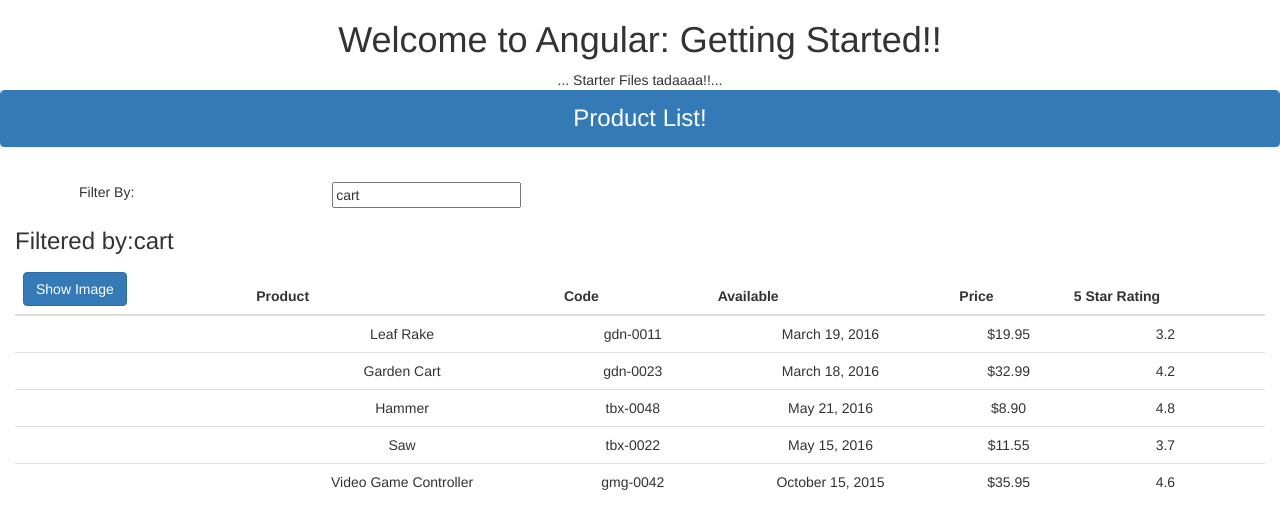
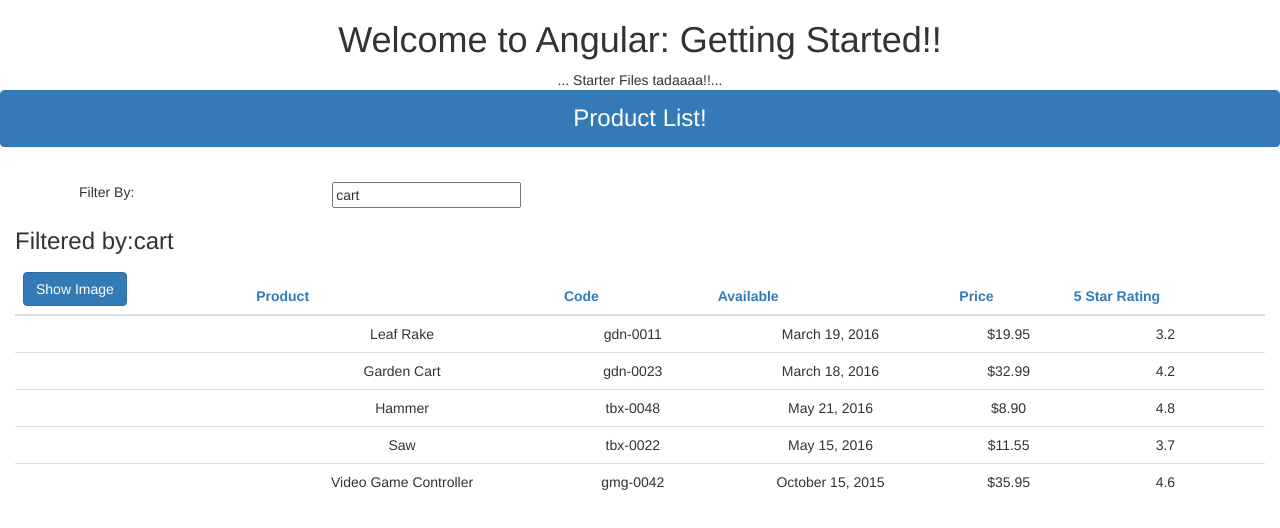
Before and after one commit to prasannalakshmiy/APM-Start, an Angular app: page / in a window 1280 px wide. Shown: the top 528 px of the page. Built offline with nearby package versions, Linux system fonts and the light colour scheme.

Commit message:
style component, product-list.component.css

```diff
--- /dev/null
+++ b/src/app/products/product-list.component.css
@@ -0,0 +1,3 @@
+thead {
+    color :#337AB7;
+}
--- a/src/app/products/product-list.component.html
+++ b/src/app/products/product-list.component.html
@@ -29,6 +29,7 @@
                 <th>Available</th>
                 <th>Price</th>
                 <th>5 Star Rating</th>
+
             </tr>
             </thead>
             <tbody>
@@ -39,6 +40,7 @@
                     <td>{{product.releaseDate}}</td>
                     <td>{{product.price | currency:'USD':true:'1.2-2'}}</td>
                     <td>{{product.starRating}}</td>
+
                 </tr>
             </tbody>
         </table>
--- a/src/app/products/product-list.component.ts
+++ b/src/app/products/product-list.component.ts
@@ -1,8 +1,10 @@
 import {Component} from '@angular/core';
+import {IProduct} from './product';
 
 @Component({
     selector:'pm-products',
-    templateUrl:'./product-list.component.html'
+    templateUrl:'./product-list.component.html',
+    styleUrls:['./Product-list.component.css']
 })
 
 export class ProductListComponent{
@@ -11,7 +13,8 @@
     imageMargin : number = 2;
     showImage : boolean = false;
     listFilter : string = 'cart';
-    products: any[] = [
+
+    products: IProduct[] = [
     {
         "productId": 1,
         "productName": "Leaf Rake",
--- /dev/null
+++ b/src/app/products/product.ts
@@ -0,0 +1,28 @@
+export interface IProduct{
+
+    productId: number;
+    productName: string;
+    productCode: string;
+    releaseDate: string;
+    description: string;
+    price: number;
+    starRating: number;
+    imageUrl: string;
+}
+
+export class product implements IProduct{
+    constructor(public productId: number,
+    public productName: string,
+    public productCode: string,
+    public releaseDate: string,
+    public description: string,
+    public price: number,
+    public starRating: number,
+    public imageUrl: string){
+
+    }
+    calculateDiscount(percent:number): number{
+        return this.price - (this.price *percent)/100;
+    }
+
+}
```
